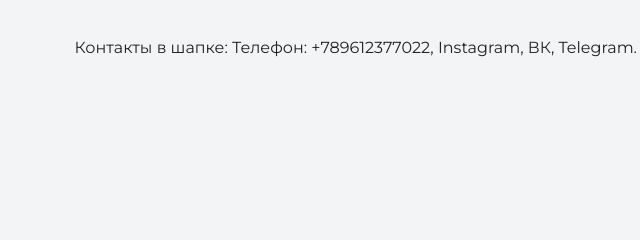
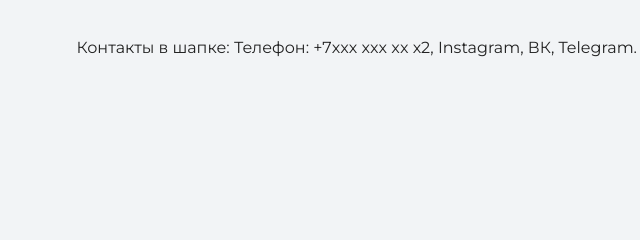
Before and after one commit to XXXKeeper/my-site, a plain HTML site: page index.html in a window 1280 px wide. Shown: the top 240 px of the page, 627-1267 px from the left. Drawn offline with nearby package versions, Linux system fonts and the light colour scheme.

Commit message:
Смена телефона

```diff
--- a/index.html
+++ b/index.html
@@ -10,7 +10,7 @@
   <body>
     <header class="page-header">
         <div class="container">
-      Контакты в шапке: Телефон: +789612377022, Instagram, ВК, Telegram.
+      Контакты в шапке: Телефон: +7xxx xxx xx x2, Instagram, ВК, Telegram.
         </div>
     </header>
 
```
